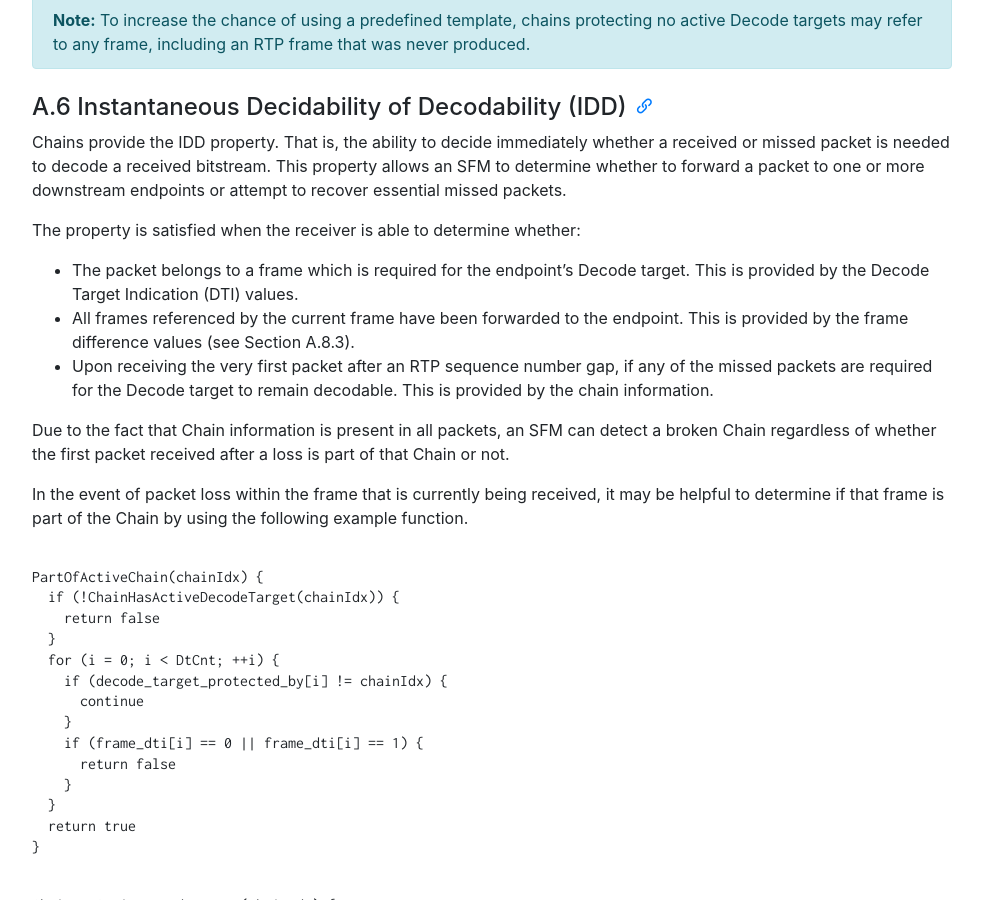
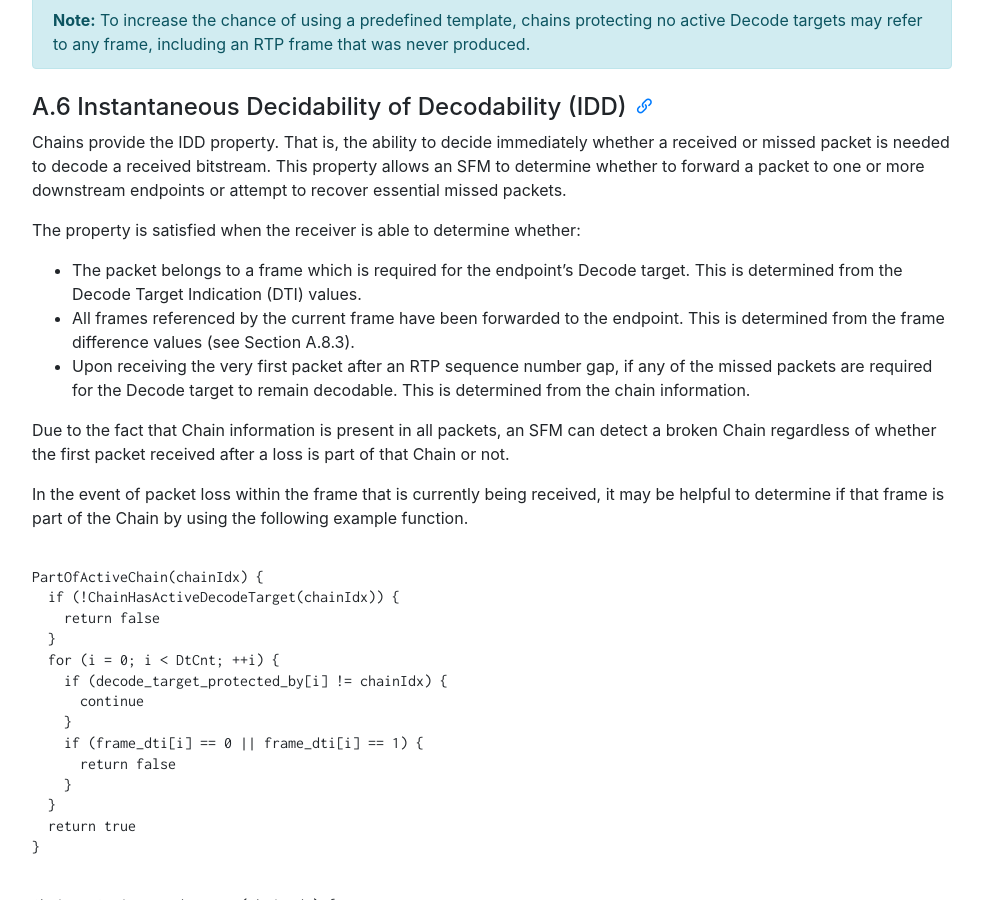
Before and after one commit to AOMediaCodec/av1-rtp-spec, a Jekyll site: the page built from index.md, in a window 1280 px wide and 900 px high, scrolled down 21702 px. Shown: the whole window, without its empty margins (53-1036 px from the left). Built offline with Jekyll 4.4.1, drawn with Linux system fonts in a browser that asks for light colours; nearby versions of some CDN libraries.

Commit message:
Update av1-rtp-spec.md

```diff
--- a/av1-rtp-spec.md
+++ b/av1-rtp-spec.md
@@ -743,9 +743,9 @@ The Frame dependency structure includes a mapping between Decode targets and Cha
 Chains provide the IDD property. That is, the ability to decide immediately whether a received or missed packet is needed to decode a received bitstream. This property allows an SFM to determine whether to forward a packet to one or more downstream endpoints or attempt to recover essential missed packets.
 
 The property is satisfied when the receiver is able to determine whether:
-* The packet belongs to a frame which is required for the endpoint's Decode target. This is provided by the Decode Target Indication (DTI) values.
-* All frames referenced by the current frame have been forwarded to the endpoint. This is provided by the frame difference values (see Section A.8.3).
-* Upon receiving the very first packet after an RTP sequence number gap, if any of the missed packets are required for the Decode target to remain decodable. This is provided by the chain information.
+* The packet belongs to a frame which is required for the endpoint's Decode target. This is determined from the Decode Target Indication (DTI) values.
+* All frames referenced by the current frame have been forwarded to the endpoint. This is determined from the frame difference values (see Section A.8.3).
+* Upon receiving the very first packet after an RTP sequence number gap, if any of the missed packets are required for the Decode target to remain decodable. This is determined from the chain information.
 
 Due to the fact that Chain information is present in all packets, an SFM can detect a broken Chain regardless of whether the first packet received after a loss is part of that Chain or not.
 
```
